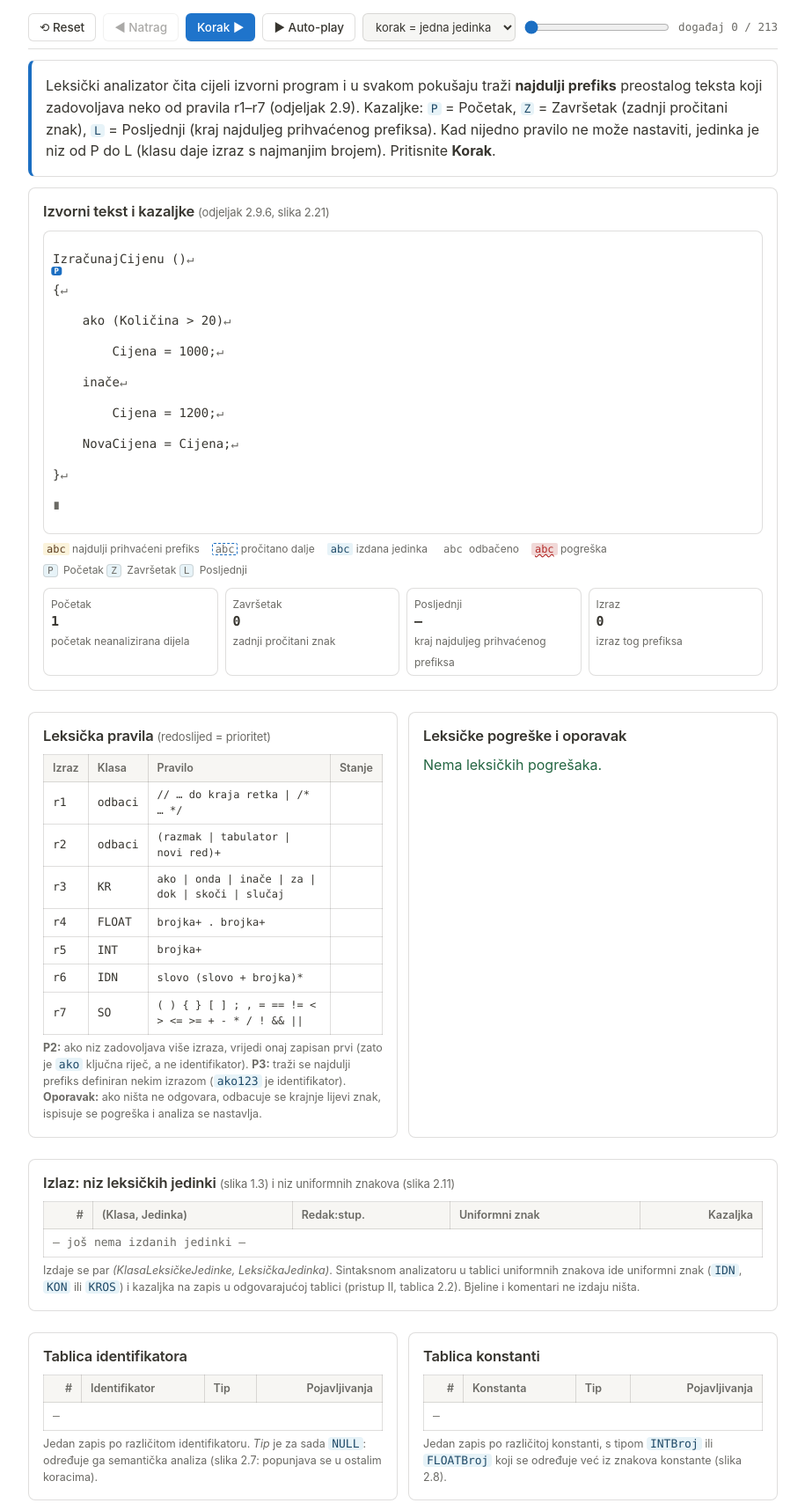
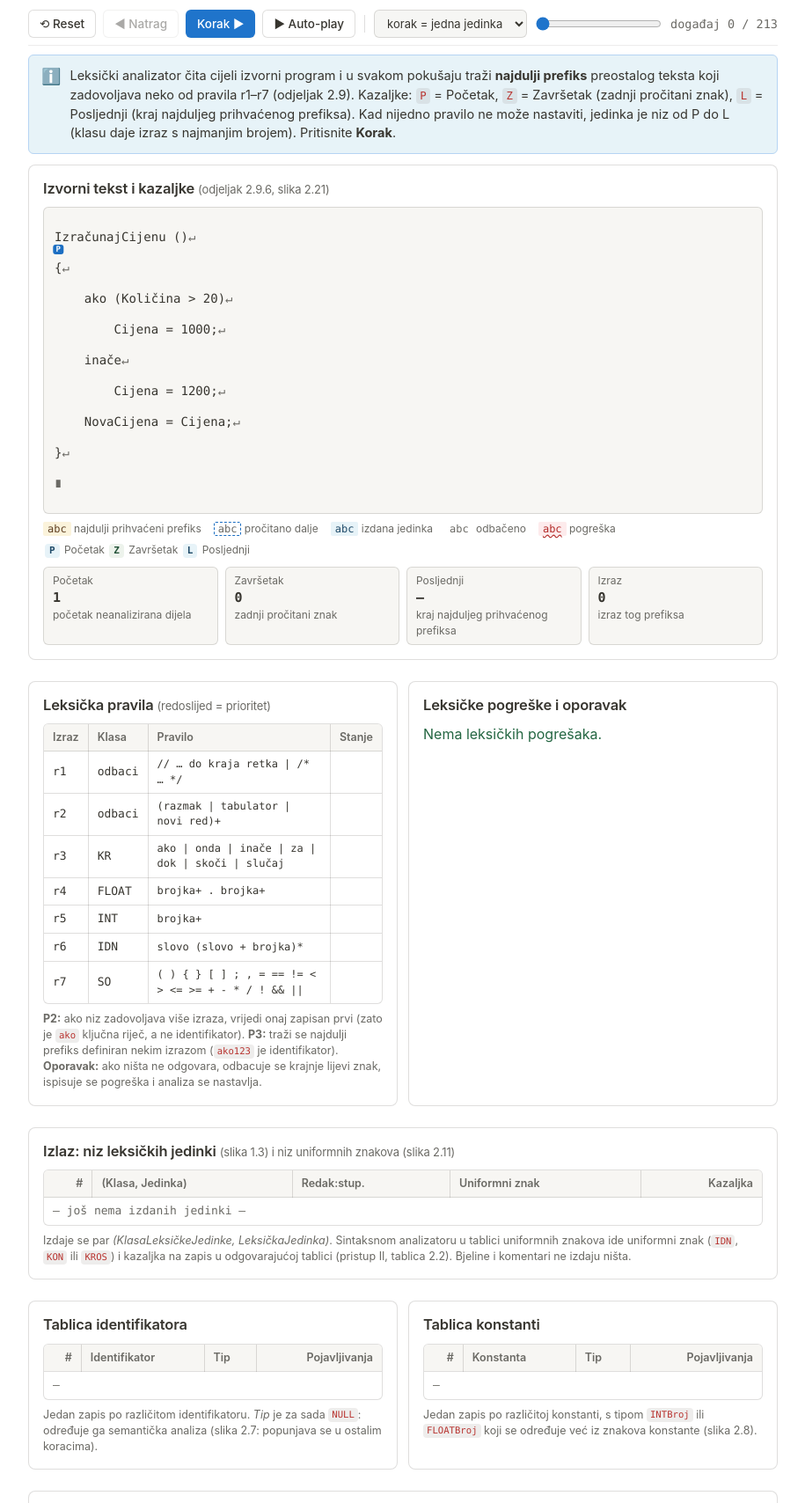
Before and after one commit to Doda94/ppj, a plain HTML site: page sim/leksicki-analizator/index.html in a window 1280 px wide. Shown: the part 397-2105 px from the top of the page at 88% size, without its empty margins (182-1097 px from the left). Drawn offline with Linux system fonts and the light colour scheme.

Commit message:
Migrate leksicki-analizator to Notion style

```diff
--- a/sim/leksicki-analizator/index.html
+++ b/sim/leksicki-analizator/index.html
@@ -4,60 +4,73 @@
 <meta charset="utf-8">
 <meta name="viewport" content="width=device-width, initial-scale=1">
 <title>Leksički analizator — PPJ</title>
+<script src="../../assets/theme.js"></script>
 <link rel="stylesheet" href="../../assets/style.css">
 <style>
-  .ctrl { position: sticky; top: 0; z-index: 5; background: var(--bg); padding: 8px 0; border-bottom: 1px solid var(--line); margin: 0 0 8px; }
-  .ctrl .row { gap: 8px; }
-  .ctrl input[type=range] { flex: 1 1 120px; min-width: 90px; accent-color: var(--accent); }
-  .ctrl select { width: auto; font: 13px var(--sans); }
-  .exrow { display: flex; flex-wrap: wrap; gap: 6px; align-items: center; margin-bottom: 8px; }
-  .exrow .btn { padding: 4px 10px; font-size: 13px; }
-  .exrow .btn.on { border-color: var(--accent); background: var(--chip); }
-  textarea#src { min-height: 150px; font-size: 14px; line-height: 1.5; tab-size: 4; }
-  .grid2 > div { min-width: 0; }
+  .ctrl .toolbar { margin-bottom: 0; gap: 6px 8px; }
+  .ctrl input[type=range] { flex: 1 1 120px; min-width: 90px; }
+  .ctrl input[type=range]:focus-visible { outline: 2px solid var(--accent-raw); outline-offset: 2px; border-radius: var(--r-sm); }
+  .ctrl select { width: auto; max-width: 100%; font: 13px/1.3 var(--sans); min-height: 32px; }
+  .exrow { display: flex; flex-wrap: wrap; gap: 6px; align-items: center; margin-bottom: 10px; }
+  textarea#src { min-height: 150px; tab-size: 4; }
   .panel h2 .sub { font-weight: 400; color: var(--muted); font-size: 13px; }
-  .note { border-left: 4px solid var(--accent); line-height: 1.55; min-height: 3.4em; }
-  .note code, .panel code { font: 13px var(--mono); background: var(--chip); color: var(--chip-ink); padding: 0 4px; border-radius: 4px; }
+  .note-callout { min-height: 4.2em; margin: 10px 0; }
+  .note-callout .callout-body { overflow-wrap: break-word; }
   /* izvorni tekst s kazaljkama */
-  pre.srcv { margin: 0; padding: 14px 10px 14px; background: var(--bg); border: 1px solid var(--line); border-radius: 8px;
-    font: 14px/2.5 var(--mono); overflow: auto; white-space: pre; max-height: 360px; }
+  pre.srcv {
+    margin: 0; padding: 16px 12px;
+    background: var(--bg-subtle); border: 1px solid var(--line); border-radius: var(--r-md);
+    font: 14px/2.5 var(--mono); color: var(--ink);
+    overflow: auto; white-space: pre; max-height: 360px;
+  }
   .c { position: relative; border-radius: 2px; }
   .c.tok { background: var(--chip); color: var(--chip-ink); }
   .c.skp { color: var(--muted); font-style: italic; }
-  .c.bad { color: var(--err); text-decoration: underline wavy; background: color-mix(in srgb, var(--err) 18%, transparent); }
+  .c.bad { color: var(--err); text-decoration: underline wavy; background: var(--err-bg); }
   .c.cur { background: var(--hl); color: var(--hl-ink); }
   .c.la { outline: 1px dashed var(--accent); outline-offset: -1px; }
   .c.nl, .c.tb, .c.eof { color: var(--muted); }
   .c.tb { display: inline-block; width: 4ch; }
-  .c[data-top]::before { content: attr(data-top); position: absolute; left: 50%; transform: translateX(-50%); bottom: 100%; margin-bottom: 1px;
-    font: 700 9px/1.15 var(--mono); background: var(--ok); color: var(--bg); padding: 0 3px; border-radius: 3px; white-space: nowrap; z-index: 2; }
-  .c[data-bot]::after { content: attr(data-bot); position: absolute; left: 50%; transform: translateX(-50%); top: 100%; margin-top: 1px;
-    font: 700 9px/1.15 var(--mono); background: var(--accent); color: var(--accent-ink); padding: 0 3px; border-radius: 3px; white-space: nowrap; z-index: 2; }
-  .legend { display: flex; flex-wrap: wrap; gap: 6px 14px; font-size: 12px; color: var(--muted); margin-top: 8px; }
-  .legend .c { padding: 0 4px; font: 12px var(--mono); }
+  .c[data-top]::before {
+    content: attr(data-top); position: absolute; left: 50%; transform: translateX(-50%); bottom: 100%; margin-bottom: 1px;
+    font: 700 9px/1.15 var(--mono); background: var(--ok); color: var(--bg);
+    padding: 0 3px; border-radius: 3px; white-space: nowrap; z-index: 2;
+  }
+  .c[data-bot]::after {
+    content: attr(data-bot); position: absolute; left: 50%; transform: translateX(-50%); top: 100%; margin-top: 1px;
+    font: 700 9px/1.15 var(--mono); background: var(--accent); color: var(--bg);
+    padding: 0 3px; border-radius: 3px; white-space: nowrap; z-index: 2;
+  }
+  .legend { display: flex; flex-wrap: wrap; gap: 6px 14px; font-size: 12px; color: var(--muted); margin-top: 8px; align-items: center; }
+  .legend .c { padding: 1px 5px; font: 12px var(--mono); }
+  .legend .tag { font: 600 11px/1.3 var(--mono); padding: 1px 5px; margin: 0 2px; }
   .vars { display: grid; grid-template-columns: repeat(4, minmax(0, 1fr)); gap: 8px; margin-top: 10px; }
   @media (max-width: 560px) { .vars { grid-template-columns: repeat(2, minmax(0, 1fr)); } }
-  .vars div { border: 1px solid var(--line); border-radius: 8px; padding: 4px 8px; background: var(--bg); }
-  .vars b { display: block; font: 600 15px var(--mono); }
-  .vars span { font-size: 12px; color: var(--muted); }
-  .scroll { overflow: auto; max-height: 300px; }
+  .vars div { border: 1px solid var(--line); border-radius: var(--r-md); padding: 6px 10px; background: var(--bg-subtle); }
+  .vars b { display: block; font: 600 15px/1.35 var(--mono); color: var(--ink); }
+  .vars span { display: block; font-size: 12px; color: var(--muted); }
+  .tblwrap.scroll { max-height: 300px; overflow: auto; }
+  .tblwrap table.t { border: 0; }
+  .tblwrap table.t th:first-child, .tblwrap table.t td:first-child { border-left: 0; }
+  .tblwrap table.t th:last-child, .tblwrap table.t td:last-child { border-right: 0; }
+  .tblwrap table.t tr:first-child th, .tblwrap table.t tr:first-child td { border-top: 0; }
+  .tblwrap table.t tr:last-child td { border-bottom: 0; }
   table.t td.n, table.t th.n { text-align: right; }
   table.t td.st { text-align: center; width: 3.2em; }
   .rules td:nth-child(3) { font-size: 12px; }
   .rules tr.win td { background: var(--hl); color: var(--hl-ink); }
   .rules tr.dead td { color: var(--muted); }
-  ul.errs { margin: 0; padding-left: 18px; font: 13px var(--mono); }
+  ul.errs { margin: 0; padding-left: 18px; font: 13px/1.5 var(--mono); color: var(--err); }
   ul.errs li { margin: 3px 0; }
-  details { margin-top: 8px; }
-  details summary { cursor: pointer; color: var(--muted); font-size: 13px; }
-  .small { font-size: 12.5px; }
-  .cap { font-size: 12.5px; color: var(--muted); margin: 6px 0 0; }
-  .tag { font: 11px var(--mono); border: 1px solid var(--line); border-radius: 4px; padding: 0 4px; color: var(--muted); }
+  .cap { font-size: 12.5px; color: var(--muted); margin: 8px 0 0; line-height: 1.45; }
 </style>
 </head>
 <body>
 <div class="wrap">
-  <h1>Leksički analizator</h1>
+  <div class="topbar">
+    <h1>Leksički analizator</h1>
+    <a class="btn popout" href="./" target="_blank" rel="noopener">↗ Otvori veći prikaz</a>
+  </div>
   <p class="lead">Upišite mali program (ili učitajte primjer iz knjige) i pratite kako leksički analizator znak po znak grupira ulaz u leksičke jedinke, odbacuje bjeline i komentare, puni tablicu znakova i oporavlja se od nedozvoljenih znakova.</p>
 
   <div class="panel">
@@ -67,11 +80,12 @@
   </div>
 
   <div class="ctrl">
-    <div class="row">
+    <div class="toolbar">
       <button class="btn" id="bReset" type="button">⟲ Reset</button>
       <button class="btn" id="bBack" type="button">◀ Natrag</button>
       <button class="btn primary" id="bNext" type="button">Korak ▶</button>
       <button class="btn" id="bPlay" type="button">▶ Auto-play</button>
+      <span class="sep" aria-hidden="true"></span>
       <select id="gran" aria-label="Veličina koraka">
         <option value="tok">korak = jedna jedinka</option>
         <option value="char">korak = jedan znak</option>
@@ -81,7 +95,10 @@
     </div>
   </div>
 
-  <div class="panel note" id="note" aria-live="polite"></div>
+  <div class="callout info note-callout" id="noteWrap">
+    <span class="callout-icon" id="noteIcon" aria-hidden="true">ℹ️</span>
+    <div class="callout-body" id="note" aria-live="polite"></div>
+  </div>
 
   <div class="panel">
     <h2>Izvorni tekst i kazaljke <span class="sub">(odjeljak 2.9.6, slika 2.21)</span></h2>
@@ -93,7 +110,7 @@
   <div class="grid2">
     <div class="panel">
       <h2>Leksička pravila <span class="sub">(redoslijed = prioritet)</span></h2>
-      <div class="scroll" style="max-height:none"><table class="t rules" id="rules"></table></div>
+      <div class="tblwrap"><table class="t rules" id="rules"></table></div>
       <p class="cap"><b>P2:</b> ako niz zadovoljava više izraza, vrijedi onaj zapisan prvi (zato je <code>ako</code> ključna riječ, a ne identifikator). <b>P3:</b> traži se najdulji prefiks definiran nekim izrazom (<code>ako123</code> je identifikator). <b>Oporavak:</b> ako ništa ne odgovara, odbacuje se krajnje lijevi znak, ispisuje se pogreška i analiza se nastavlja.</p>
     </div>
     <div class="panel">
@@ -104,29 +121,32 @@
 
   <div class="panel">
     <h2>Izlaz: niz leksičkih jedinki <span class="sub">(slika 1.3) i niz uniformnih znakova (slika 2.11)</span></h2>
-    <div class="scroll" id="outwrap"><table class="t" id="out"></table></div>
+    <div class="tblwrap scroll" id="outwrap"><table class="t" id="out"></table></div>
     <p class="cap">Izdaje se par <i>(KlasaLeksičkeJedinke, LeksičkaJedinka)</i>. Sintaksnom analizatoru u tablici uniformnih znakova ide uniformni znak (<code>IDN</code>, <code>KON</code> ili <code>KROS</code>) i kazaljka na zapis u odgovarajućoj tablici (pristup II, tablica 2.2). Bjeline i komentari ne izdaju ništa.</p>
   </div>
 
   <div class="grid2">
     <div class="panel">
       <h2>Tablica identifikatora</h2>
-      <div class="scroll"><table class="t" id="tid"></table></div>
+      <div class="tblwrap scroll"><table class="t" id="tid"></table></div>
       <p class="cap">Jedan zapis po različitom identifikatoru. <i>Tip</i> je za sada <code>NULL</code>: određuje ga semantička analiza (slika 2.7: popunjava se u ostalim koracima).</p>
     </div>
     <div class="panel">
       <h2>Tablica konstanti</h2>
-      <div class="scroll"><table class="t" id="tco"></table></div>
+      <div class="tblwrap scroll"><table class="t" id="tco"></table></div>
       <p class="cap">Jedan zapis po različitoj konstanti, s tipom <code>INTBroj</code> ili <code>FLOATBroj</code> koji se određuje već iz znakova konstante (slika 2.8).</p>
     </div>
   </div>
 
   <div class="panel">
     <h2>Što ide u tablicu znakova?</h2>
-    <p style="margin:0 0 6px">Prema odjeljku 2.4 tablicu znakova čine <b>tablica identifikatora</b>, <b>tablica konstanti</b> i <b>nepromjenjiva tablica ključnih riječi, operatora i specijalnih znakova</b> (KROS); uz njih leksički analizator vodi i <b>tablicu uniformnih znakova</b> u redoslijedu iz izvornog programa. Pri svakoj jedinki klase IDN ili konstante pretražuje se pripadna tablica: ako zapis postoji, upisuje se samo kazaljka na njega, inače se stvara novi zapis.</p>
-    <details id="krosd"><summary>Tablica ključnih riječi, operatora i specijalnih znakova (KROS)</summary>
-      <div class="scroll" style="margin-top:8px"><table class="t" id="kros"></table></div>
-      <p class="cap">Brojevi ako=1, onda=2, inače=3, <code>=</code>=50, <code>&gt;</code>=51, <code>;</code>=101, <code>(</code>=102, <code>)</code>=103, <code>{</code>=104, <code>}</code>=105 preuzeti su sa slike 2.11; ostali su dodani za ovu simulaciju.</p>
+    <p style="margin:0 0 8px">Prema odjeljku 2.4 tablicu znakova čine <b>tablica identifikatora</b>, <b>tablica konstanti</b> i <b>nepromjenjiva tablica ključnih riječi, operatora i specijalnih znakova</b> (KROS); uz njih leksički analizator vodi i <b>tablicu uniformnih znakova</b> u redoslijedu iz izvornog programa. Pri svakoj jedinki klase IDN ili konstante pretražuje se pripadna tablica: ako zapis postoji, upisuje se samo kazaljka na njega, inače se stvara novi zapis.</p>
+    <details class="toggle boxed" id="krosd">
+      <summary>Tablica ključnih riječi, operatora i specijalnih znakova (KROS)</summary>
+      <div class="toggle-body">
+        <div class="tblwrap scroll"><table class="t" id="kros"></table></div>
+        <p class="cap">Brojevi ako=1, onda=2, inače=3, <code>=</code>=50, <code>&gt;</code>=51, <code>;</code>=101, <code>(</code>=102, <code>)</code>=103, <code>{</code>=104, <code>}</code>=105 preuzeti su sa slike 2.11; ostali su dodani za ovu simulaciju.</p>
+      </div>
     </details>
   </div>
 
@@ -423,20 +443,23 @@ if (typeof document !== 'undefined') (function () {
   const $ = id => document.getElementById(id);
   let T = lexTrace(''), k = -1, timer = null, gran = 'tok', exOn = -1;
 
-  $('exrow').insertAdjacentHTML('beforeend', EXAMPLES.map((e, i) => `<button type="button" class="btn" data-ex="${i}">${esc(e.name)}</button>`).join(''));
+  $('exrow').insertAdjacentHTML('beforeend', EXAMPLES.map((e, i) => `<button type="button" class="btn sm" data-ex="${i}" aria-pressed="false">${esc(e.name)}</button>`).join(''));
   $('legend').innerHTML =
     '<span><span class="c cur">abc</span> najdulji prihvaćeni prefiks</span><span><span class="c la">abc</span> pročitano dalje</span>' +
     '<span><span class="c tok">abc</span> izdana jedinka</span><span><span class="c skp">abc</span> odbačeno</span><span><span class="c bad">abc</span> pogreška</span>' +
-    '<span><span class="tag">P</span> Početak <span class="tag">Z</span> Završetak <span class="tag">L</span> Posljednji</span>';
+    '<span><span class="tag blue">P</span> Početak <span class="tag green">Z</span> Završetak <span class="tag blue">L</span> Posljednji</span>';
   $('krosd').addEventListener('toggle', () => { $('kros').innerHTML = krosHTML(T, k); });
 
-  function stop() { if (timer) { clearInterval(timer); timer = null; $('bPlay').textContent = '▶ Auto-play'; } }
+  function stop() { if (timer) { clearInterval(timer); timer = null; $('bPlay').textContent = '▶ Auto-play'; $('bPlay').classList.remove('active'); } }
   function load(text) {
     stop(); T = lexTrace(text); k = -1; render();
   }
   function render() {
     const e = k >= 0 ? T.events[k] : null;
     $('note').innerHTML = e ? e.msg : (T.src.trim() ? INTRO : 'Upišite izvorni program ili odaberite primjer.');
+    const kind = e && e.t === 'error' ? 'err' : e && e.t === 'eof' ? 'ok' : 'info';
+    $('noteWrap').className = 'callout ' + kind + ' note-callout';
+    $('noteIcon').textContent = kind === 'err' ? '⛔' : kind === 'ok' ? '✅' : 'ℹ️';
     $('srcv').innerHTML = srcHTML(T, k);
     $('vars').innerHTML = varsHTML(T, k);
     $('rules').innerHTML = rulesHTML(T, k);
@@ -465,21 +488,23 @@ if (typeof document !== 'undefined') (function () {
     if (timer) { stop(); return; }
     if (k >= T.events.length - 1) k = -1;
     $('bPlay').textContent = '⏸ Pauza';
+    $('bPlay').classList.add('active');
     timer = setInterval(() => { if (k < T.events.length - 1) go(nextIdx(T, k, gran)); else stop(); }, gran === 'char' ? 450 : 900);
   };
   $('exrow').onclick = e => {
     const b = e.target.closest('[data-ex]'); if (!b) return;
     $('src').value = EXAMPLES[+b.dataset.ex].text; load($('src').value);
-    document.querySelectorAll('#exrow .btn').forEach(x => x.classList.toggle('on', x === b));
+    document.querySelectorAll('#exrow .btn').forEach(x => { const on = x === b; x.classList.toggle('on', on); x.setAttribute('aria-pressed', on ? 'true' : 'false'); });
   };
-  $('src').addEventListener('input', () => { document.querySelectorAll('#exrow .btn').forEach(x => x.classList.remove('on')); load($('src').value); });
+  $('src').addEventListener('input', () => { document.querySelectorAll('#exrow .btn').forEach(x => { x.classList.remove('on'); x.setAttribute('aria-pressed', 'false'); }); load($('src').value); });
   document.addEventListener('keydown', e => {
     const tg = document.activeElement && document.activeElement.tagName;
     if (tg === 'TEXTAREA' || tg === 'SELECT') return;
     if (e.key === 'ArrowRight') { stop(); go(nextIdx(T, k, gran)); }
     else if (e.key === 'ArrowLeft') { stop(); go(prevIdx(T, k, gran)); }
   });
-  $('src').value = EXAMPLES[0].text; document.querySelector('#exrow .btn').classList.add('on'); load($('src').value);
+  const firstEx = document.querySelector('#exrow .btn');
+  $('src').value = EXAMPLES[0].text; firstEx.classList.add('on'); firstEx.setAttribute('aria-pressed', 'true'); load($('src').value);
 })();
 </script>
 </body>
```
